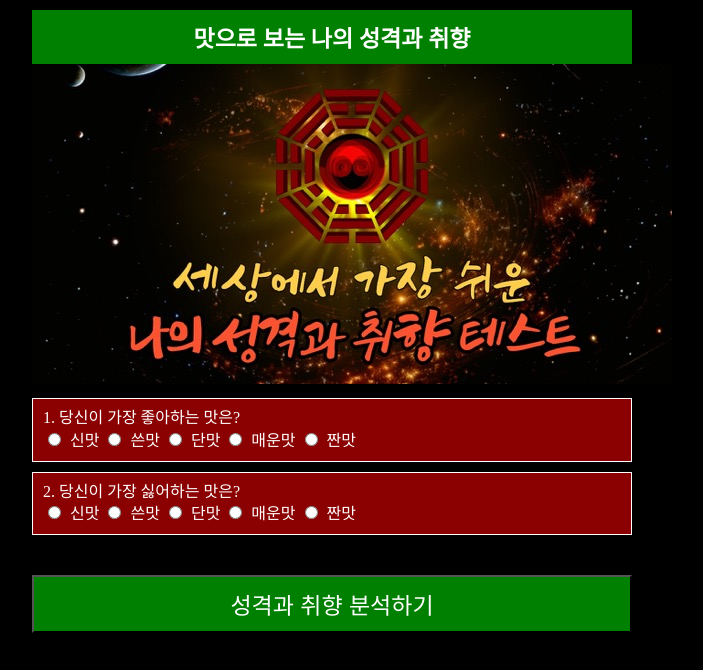
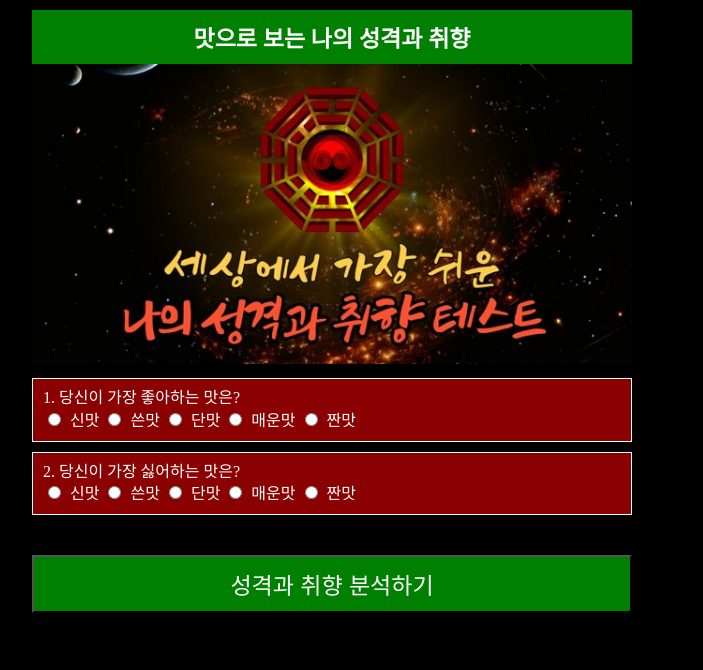
Before and after one commit to 8richfields/simpepersonalitytest, a plain HTML site: page index.html in a window 1280 px wide. Shown: the whole page, without its empty margins (308-1011 px from the left). Drawn offline with Linux system fonts and the light colour scheme.

Commit message:
Update index.html

```diff
--- a/index.html
+++ b/index.html
@@ -79,6 +79,10 @@
       font-size: 13px;
       border-radius: 5px;
     }
+    #initialImage {
+    max-width: 100%;
+    height: auto;
+  }
   </style>
 </head>
 <body>
```
